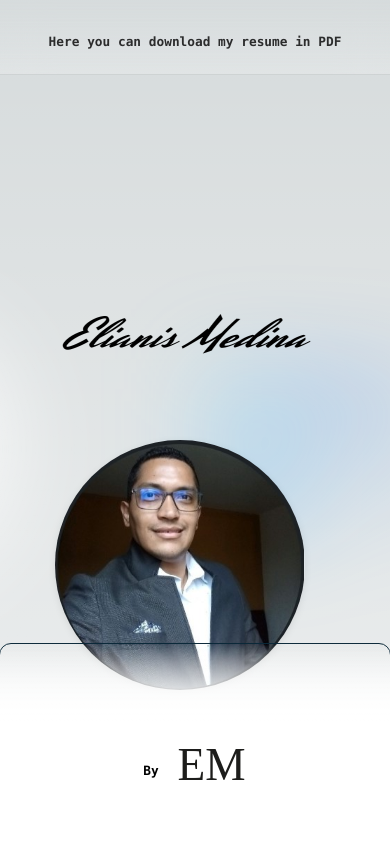
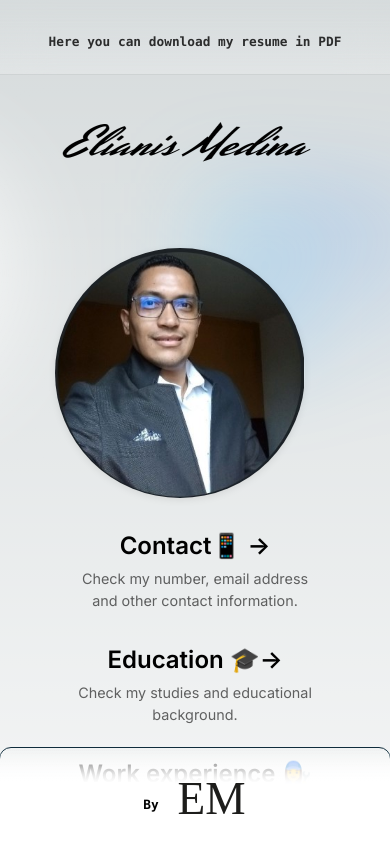
Before and after one commit to elianismedina/nextjs-blog, a Next.js app: page / in a window 390 px wide. Shown: the top 842 px of the page. Built offline with nearby package versions, Linux system fonts and the light colour scheme.

Commit message:
fixed mobile view

```diff
--- a/styles/Home.module.css
+++ b/styles/Home.module.css
@@ -3,7 +3,7 @@
   flex-direction: column;
   justify-content: space-between;
   align-items: center;
-  padding: 5rem;
+  padding: 0 1rem;
   min-height: 100vh;
 }
 
@@ -208,7 +208,7 @@
 /* Mobile */
 @media (max-width: 700px) {
   .content {
-    padding: 4rem;
+    padding: 1rem;
   }
 
   .grid {
@@ -227,7 +227,7 @@
   }
 
   .center {
-    padding: 8rem 0 6rem;
+    padding: 1rem 0 1rem;
   }
 
   .center::before {
@@ -245,7 +245,7 @@
 
   .description p,
   .description div {
-    display: flex;
+    display: grid;
     justify-content: center;
     position: fixed;
     width: 100%;
@@ -271,8 +271,8 @@
     align-items: flex-end;
     pointer-events: none;
     inset: auto 0 0;
-    padding: 2rem;
-    height: 200px;
+    padding: 1rem 1rem 5rem;
+    height: 10%;
     background: linear-gradient(
       to bottom,
       transparent 0%,
```
